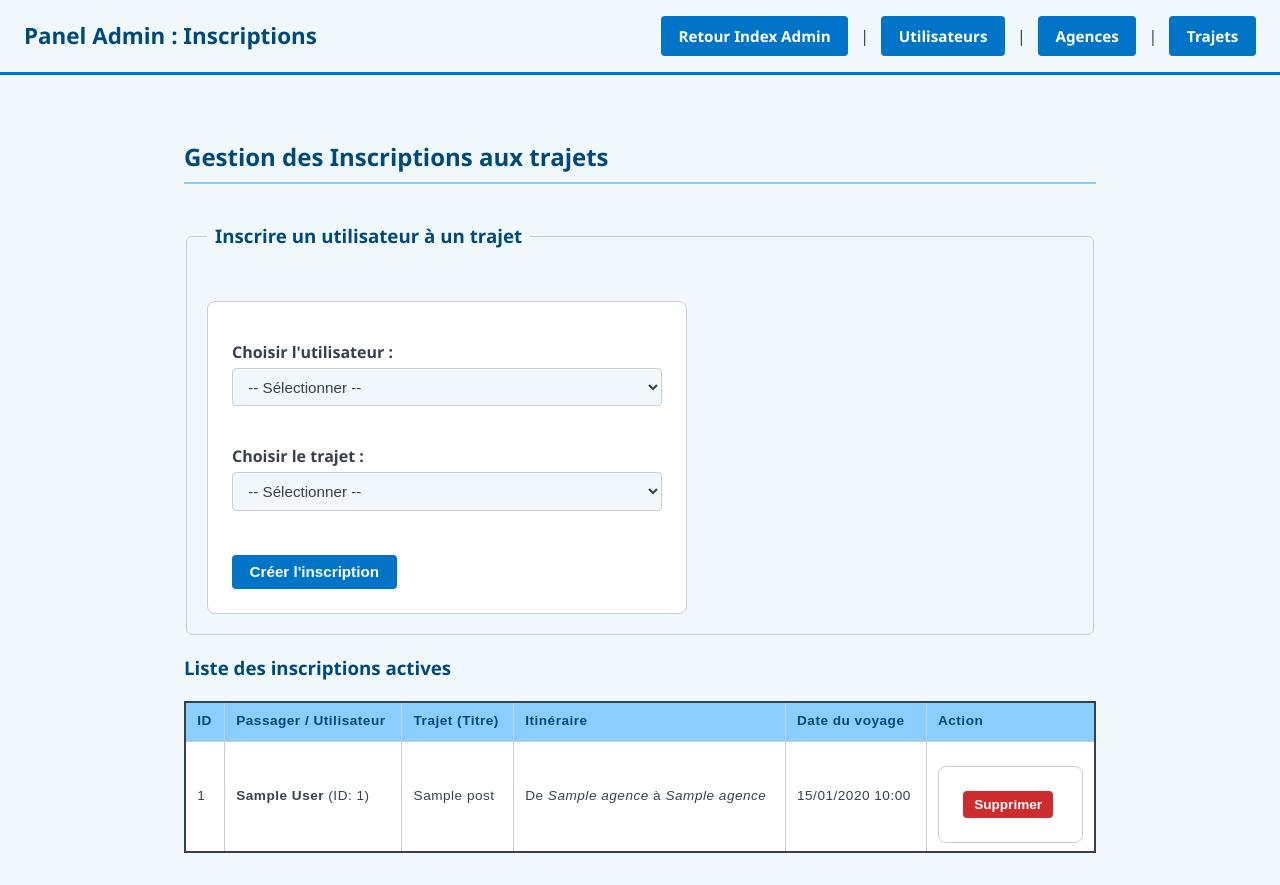
After one commit to Corentin-pqt87/Touche_Pas_Au_Klaxon, a PHP site: page /Page/Admin/Inscriptions.php in a window 1280 px wide. The commit adds this page. Run offline with PHP 8.4, Linux system fonts and the light colour scheme; the visitor is signed in with stand-in values (Sample User, id 1); tables that the repository leaves empty hold one stand-in row (values such as "Sample post").

Commit message:
admin : gérer les inscription

```diff
--- a/Core/defaultModel.php
+++ b/Core/defaultModel.php
@@ -1,7 +1,7 @@
 <?php
 
 //require "database.php";
-require __DIR__ . "/dataBase.php";
+require_once __DIR__ . "/dataBase.php";
 
 function findAll($stmt) {
     // on charge la connection a la base de donnée
--- a/Model/postModel.php
+++ b/Model/postModel.php
@@ -1,6 +1,6 @@
 <?php
 //require "../Core/defaultModel.php";
-require __DIR__ . "/../Core/defaultModel.php";
+require_once __DIR__ . "/../Core/defaultModel.php";
 
 function getPosts() {
     return findAll('SELECT * FROM posts');
@@ -98,3 +98,13 @@ function getAvailablePosts() {
     );
     return $stmt->fetchAll(PDO::FETCH_ASSOC);
 }
+
+/**
+ * INSCRIPTION
+ */
+
+function deleteInscription($id) {
+    $bdd = connection();
+    $stmt = $bdd->prepare('DELETE FROM inscription WHERE idinscription = :id');
+    return $stmt->execute(['id' => $id]);
+}
--- /dev/null
+++ b/Page/Admin/Inscriptions.php
@@ -0,0 +1,193 @@
+<?php
+if (session_status() === PHP_SESSION_NONE) { session_start(); }
+
+// Sécurité : Vérification Admin
+if (!isset($_SESSION['user_id']) || $_SESSION['user_role'] != 1) {
+    header('Location: ../../index.php');
+    exit();
+}
+
+require_once __DIR__ . "/../../Core/dataBase.php";
+require_once __DIR__ . "/../../Model/userModel.php";
+require_once __DIR__ . "/../../Model/postModel.php";
+
+$message = '';
+
+
+if ($_SERVER['REQUEST_METHOD'] === 'POST') {
+    $action = $_POST['action'] ?? '';
+
+    // Ajouter une inscription
+    if ($action === 'add') {
+        $idusers = intval($_POST['idusers']);
+        $idposts = intval($_POST['idposts']);
+
+        if ($idusers > 0 && $idposts > 0) {
+            try {
+                $bdd = connection();
+
+                // pas de doublons d'inscription
+                $check = $bdd->prepare("SELECT * FROM inscription WHERE idusers = :idusers AND idposts = :idposts");
+                $check->execute(['idusers' => $idusers, 'idposts' => $idposts]);
+
+                if ($check->fetch()) {
+                    $message = "Erreur : Cet utilisateur est déjà inscrit à ce trajet.";
+                } else {
+                    $stmt = $bdd->prepare("INSERT INTO inscription (idusers, idposts) VALUES (:idusers, :idposts)");
+                    if ($stmt->execute(['idusers' => $idusers, 'idposts' => $idposts])) {
+                        // place -- 1
+                        $updateSeats = $bdd->prepare("UPDATE posts SET seats = seats - 1 WHERE idposts = :idposts AND seats > 0");
+                        $updateSeats->execute(['idposts' => $idposts]);
+
+                        $message = "Inscription ajoutée avec succès !";
+                    } else {
+                        $message = "Erreur lors de l'inscription.";
+                    }
+                }
+            } catch (Exception $e) {
+                $message = "Erreur BDD : " . $e->getMessage();
+            }
+        } else {
+            $message = "Veuillez sélectionner un utilisateur et un trajet valides.";
+        }
+
+    // Supprimer une inscription
+    } elseif ($action === 'delete') {
+        $idinscription = intval($_POST['idinscription']);
+        $idposts = intval($_POST['idposts']); // Récupéré pour rendre la place disponible
+
+        if (deleteInscription($idinscription)) {
+            // Réaugmenter le nombre de places sur le trajet
+            $bdd = connection();
+            $updateSeats = $bdd->prepare("UPDATE posts SET seats = seats + 1 WHERE idposts = :idposts");
+            $updateSeats->execute(['idposts' => $idposts]);
+
+            $message = "Inscription supprimée.";
+        } else {
+            $message = "Erreur lors de la suppression.";
+        }
+    }
+}
+
+$bdd = connection();
+
+// toute les inscriptions
+$queryInscriptions = $bdd->query('
+    SELECT i.idinscription, i.idusers, i.idposts,
+           u.name AS user_name,
+           p.title AS post_title, p.travel_date,
+           da.name AS departure_name, aa.name AS arrival_name
+    FROM inscription i
+    INNER JOIN users u ON i.idusers = u.idusers
+    INNER JOIN posts p ON i.idposts = p.idposts
+    INNER JOIN agences da ON p.departure = da.idagences
+    INNER JOIN agences aa ON p.arrival = aa.idagences
+    ORDER BY p.travel_date DESC
+');
+$inscriptions = $queryInscriptions->fetchAll(PDO::FETCH_ASSOC);
+
+// utilisateus + trajets
+$allUsers = getAllUsers();
+$allPosts = getAllPosts(); // Utilise la fonction existante de ton postModel.php
+?>
+<!DOCTYPE html>
+<html lang="fr">
+<head>
+    <meta charset="UTF-8">
+    <title>Admin - Gestion des Inscriptions</title>
+    <link rel="stylesheet" href="../../Style/main.css">
+</head>
+<body>
+    <header>
+        <div class="header">
+            <h1>Panel Admin : Inscriptions</h1>
+            <nav>
+                <a href="../admin.php" class="btn">Retour Index Admin</a> |
+                <a href="Users.php" class="btn">Utilisateurs</a> |
+                <a href="Agences.php" class="btn">Agences</a> |
+                <a href="Trajets.php" class="btn">Trajets</a>
+            </nav>
+        </div>
+    </header>
+
+    <main>
+        <h2>Gestion des Inscriptions aux trajets</h2>
+
+        <?php if (!empty($message)): ?>
+            <p>
+                <?= htmlspecialchars($message) ?>
+            </p>
+        <?php endif; ?>
+
+        <fieldset >
+            <legend><h3>Inscrire un utilisateur à un trajet</h3></legend>
+            <form action="Inscriptions.php" method="post">
+                <input type="hidden" name="action" value="add">
+
+                <label for="idusers">Choisir l'utilisateur :</label>
+                <select name="idusers" id="idusers" required>
+                    <option value="">-- Sélectionner --</option>
+                    <?php foreach ($allUsers as $u): ?>
+                        <option value="<?= $u['idusers'] ?>"><?= htmlspecialchars($u['name']) ?> (<?= htmlspecialchars($u['mail']) ?>)</option>
+                    <?php endforeach; ?>
+                </select>
+
+                <br><br>
+
+                <label for="idposts">Choisir le trajet :</label>
+                <select name="idposts" id="idposts" required>
+                    <option value="">-- Sélectionner --</option>
+                    <?php foreach ($allPosts as $p): ?>
+                        <option value="<?= $p['idposts'] ?>">
+                            [ID: <?= $p['idposts'] ?>] <?= htmlspecialchars($p['title'] ?? 'Sans titre') ?> |
+                            De <?= htmlspecialchars($p['departure_name']) ?> à <?= htmlspecialchars($p['arrival_name']) ?>
+                            (Le <?= date('d/m/Y H:i', strtotime($p['travel_date'])) ?>, Places restantes : <?= $p['seats'] ?>)
+                        </option>
+                    <?php endforeach; ?>
+                </select>
+
+                <br><br>
+                <button type="submit" class="btn">Créer l'inscription</button>
+            </form>
+        </fieldset>
+
+        <h3>Liste des inscriptions actives</h3>
+        <?php if (empty($inscriptions)): ?>
+            <p>Aucune inscription enregistrée.</p>
+        <?php else: ?>
+            <table border="1" cellpadding="10">
+                <thead>
+                    <tr>
+                        <th>ID</th>
+                        <th>Passager / Utilisateur</th>
+                        <th>Trajet (Titre)</th>
+                        <th>Itinéraire</th>
+                        <th>Date du voyage</th>
+                        <th>Action</th>
+                    </tr>
+                </thead>
+                <tbody>
+                    <?php foreach ($inscriptions as $insc): ?>
+                        <tr>
+                            <td><?= $insc['idinscription'] ?></td>
+                            <td><strong><?= htmlspecialchars($insc['user_name']) ?></strong> (ID: <?= $insc['idusers'] ?>)</td>
+                            <td><?= htmlspecialchars($insc['post_title'] ?? 'Sans titre') ?></td>
+                            <td>De <em><?= htmlspecialchars($insc['departure_name']) ?></em> à <em><?= htmlspecialchars($insc['arrival_name']) ?></em></td>
+                            <td><?= date('d/m/Y H:i', strtotime($insc['travel_date'])) ?></td>
+                            <td>
+                                <form action="Inscriptions.php" method="post"
+                                      onsubmit="return confirm('Désinscrire cet utilisateur de ce trajet ? Cela lui réattribuera sa place.')">
+                                    <input type="hidden" name="action" value="delete">
+                                    <input type="hidden" name="idinscription" value="<?= $insc['idinscription'] ?>">
+                                    <input type="hidden" name="idposts" value="<?= $insc['idposts'] ?>">
+                                    <button type="submit">Supprimer</button>
+                                </form>
+                            </td>
+                        </tr>
+                    <?php endforeach; ?>
+                </tbody>
+            </table>
+        <?php endif; ?>
+    </main>
+</body>
+</html>
--- a/Page/admin.php
+++ b/Page/admin.php
@@ -36,6 +36,7 @@ if (!isset($_SESSION['user_id']) || $_SESSION['user_role'] != 1) {
             <a href="/Page/Admin/Users.php" class="btn">Gérer les utilisateurs</a>
             <a href="/Page/Admin/Agences.php" class="btn">Gérer les agences</a>
             <a href="/Page/Admin/Trajets.php" class="btn">Gérer les trajets</a>
+            <a href="/Page/Admin/Inscriptions.php" class="btn">Gérer les inscriptions</a>
         </main>
     </body>
 </html>
```
